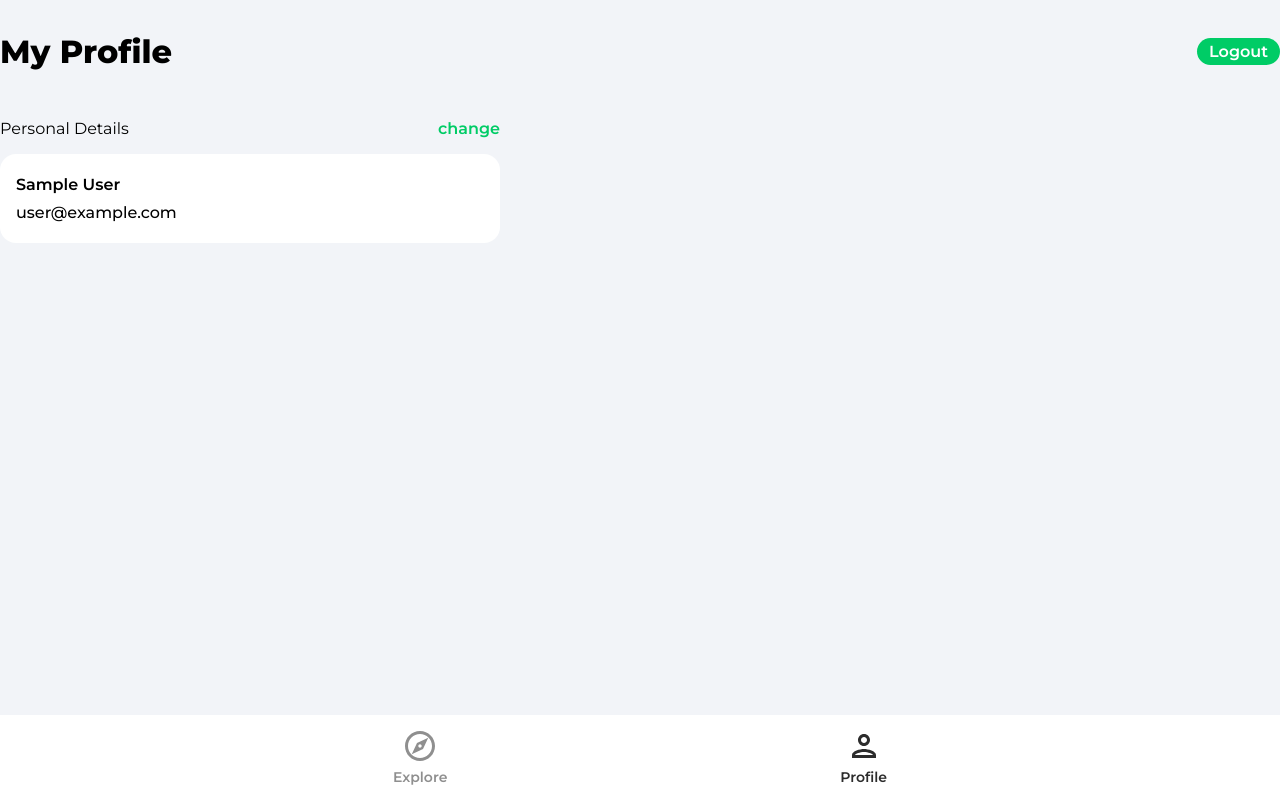
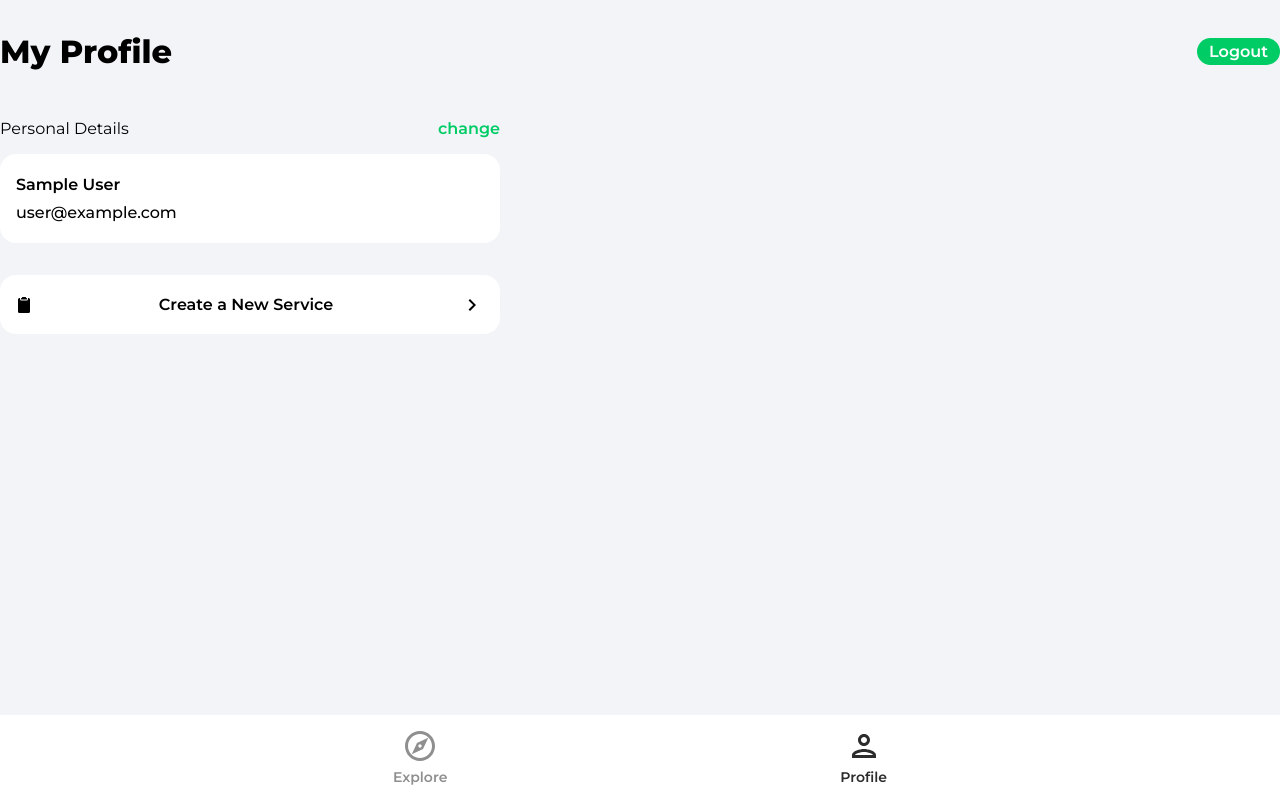
Before and after one commit to FulphilledDev/coaching-services-app, a React (Create React App) app: page /profile in a window 1280 px wide. Built offline with nearby package versions, Linux system fonts and the light colour scheme; no server answers; sample sign-in values are in the browser's storage.

Commit message:
Profile: Add link to Create Service page

```diff
--- a/src/App.js
+++ b/src/App.js
@@ -9,6 +9,7 @@ import SignIn from './pages/SignIn';
 import SignUp from './pages/SignUp';
 import ForgotPassword from './pages/ForgotPassword';
 import Profile from './pages/Profile';
+import CreateService from './pages/CreateService'
 
 
 
@@ -25,9 +26,9 @@ function App() {
           <Route path='/sign-in' element={<SignIn />} />
           <Route path='/sign-up' element={<SignUp />} />
           <Route path='/forgot-password' element={<ForgotPassword />} />
-          {/* <Route path='/create-listing' element={<PrivateRoute />}>
-            <Route path='/create-listing' element={<CreateListing />} />
-          </Route> */}
+          {/* <Route path='/create-listing' element={<PrivateRoute />}> */}
+            <Route path='/create-service' element={<CreateService />} />
+          {/* </Route> */}
         </Routes>
         <Navbar />
       </Router>
--- /dev/null
+++ b/src/pages/CreateService.jsx
@@ -0,0 +1,8 @@
+
+function CreateService() {
+  return (
+    <div>CreateService</div>
+  )
+}
+
+export default CreateService
--- a/src/pages/Profile.jsx
+++ b/src/pages/Profile.jsx
@@ -1,9 +1,12 @@
 import { useState, useEffect } from 'react'
+import { Link } from 'react-router-dom'
 import { getAuth, updateProfile } from 'firebase/auth'
 import { doc, updateDoc } from 'firebase/firestore'
 import { db } from '../firebase.config'
 import { useNavigate } from 'react-router-dom'
 import { toast } from 'react-toastify'
+import arrowRight from '../assets/svg/keyboardArrowRightIcon.svg'
+import clipboard2Fill from '../assets/svg/clipboard2Fill.svg'
 
 function Profile() {
   const auth = getAuth()
@@ -101,6 +104,12 @@ function Profile() {
             />
           </form>
         </div>
+
+        <Link to='/create-service' className='createListing'>
+          <img src={clipboard2Fill} alt="pen and paper" />
+          <p>Create a New Service</p>
+          <img src={arrowRight} alt="arrow right" />
+        </Link>
       </main>
     </div>
   )
```
Also changed, not shown: src/assets/svg/clipboard2Fill.svg (added).
